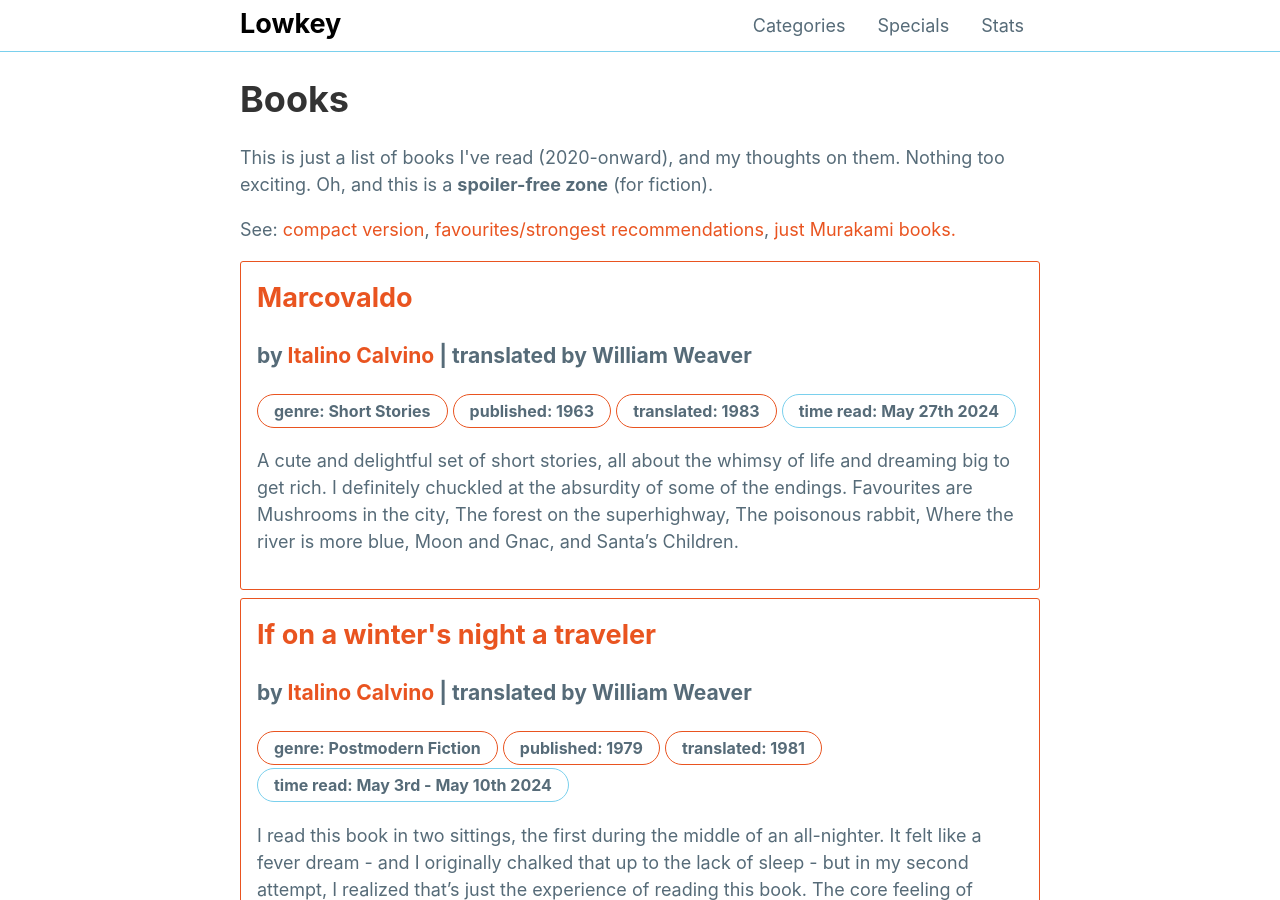
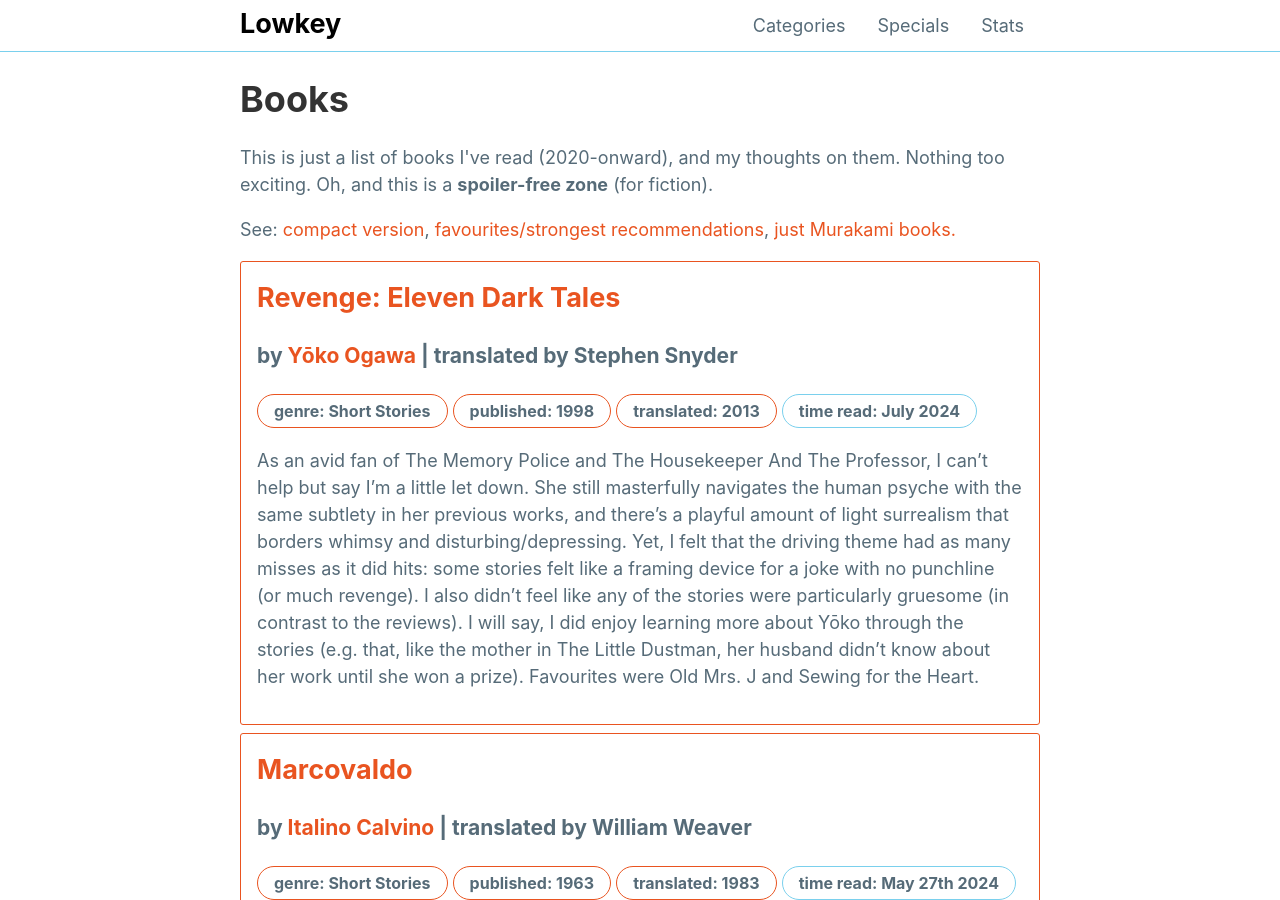
Before and after one commit to mattxwang/lowkey, a Jekyll site: the page built from stats/books.html, in a window 1280 px wide and 900 px high. Built offline with Jekyll 4.4.1, drawn with Linux system fonts in a browser that asks for light colours; some of the changed lines change nothing that is shown.

Commit message:
Catching up

```diff
--- a/_data/books.yml
+++ b/_data/books.yml
@@ -1161,3 +1161,13 @@ marcovaldo:
   time_read: May 27th 2024
   thoughts: >
     A cute and delightful set of short stories, all about the whimsy of life and dreaming big to get rich. I definitely chuckled at the absurdity of some of the endings. Favourites are Mushrooms in the city, The forest on the superhighway, The poisonous rabbit, Where the river is more blue, Moon and Gnac, and Santa's Children.
+revenge:
+  title: "Revenge: Eleven Dark Tales"
+  author: Yōko Ogawa
+  translator: Stephen Snyder
+  genre: Short Stories
+  year_published: 1998
+  year_translated: 2013
+  time_read: July 2024
+  thoughts: >
+    As an avid fan of The Memory Police and The Housekeeper And The Professor, I can't help but say I'm a little let down. She still masterfully navigates the human psyche with the same subtlety in her previous works, and there's a playful amount of light surrealism that borders whimsy and disturbing/depressing. Yet, I felt that the driving theme had as many misses as it did hits: some stories felt like a framing device for a joke with no punchline (or much revenge). I also didn't feel like any of the stories were particularly gruesome (in contrast to the reviews). I will say, I did enjoy learning more about Yōko through the stories (e.g. that, like the mother in The Little Dustman, her husband didn't know about her work until she won a prize). Favourites were Old Mrs. J and Sewing for the Heart.
--- a/_data/sotw.yml
+++ b/_data/sotw.yml
@@ -3213,3 +3213,43 @@ week291:
   genre: "indie pop"
   year: 2024
   blurb: Holy shit, this Clairo album is so good. The perfect instrumentals for her vibe.
+week292:
+  week: "Week 292: July 19th - July 25th"
+  title: "No Problems"
+  artists:
+  - "Ginger Root"
+  album: "No Problems"
+  album_art: "no-problems.jpg"
+  genre: "indie pop"
+  year: 2024
+  blurb: Just delightfully groovy - excited for this album!
+week293:
+  week: "Week 293: July 26th - August 1st"
+  title: "Where Them Girls At"
+  artists:
+  - "Megan Thee Stallion"
+  album: "MEGAN"
+  album_art: "megan.jpeg"
+  genre: "rap"
+  year: 2024
+  blurb: Straightforward Megan banger, as expected.
+week294:
+  week: "Week 294: August 2nd - August 8th"
+  title: "either on or off the drugs"
+  artists:
+  - "JPEGMAFIA"
+  album: "I LAY DOWN MY LIFE FOR YOU"
+  album_art: "ildmlfy.jpeg"
+  genre: "rap"
+  year: 2024
+  blurb: Absolutely in his pocket with a gorgeous sample flip.
+week295:
+  week: "Week 295: August 9th - August 15th"
+  title: "NISSAN ALTIMA"
+  artists:
+  - "Doechii"
+  album: "NISSAN ALTIMA"
+  album_art: "nissan-altima.jpeg"
+  genre: "rap"
+  year: 2024
+  blurb: These swamp sessions are a treat - lethal tempo, beat, and flow.
```
Also changed, not shown: img/albums/ildmlfy.jpeg (added), img/albums/megan.jpeg (added), img/albums/nissan-altima.jpeg (added), img/albums/no-problems.jpg (added).
